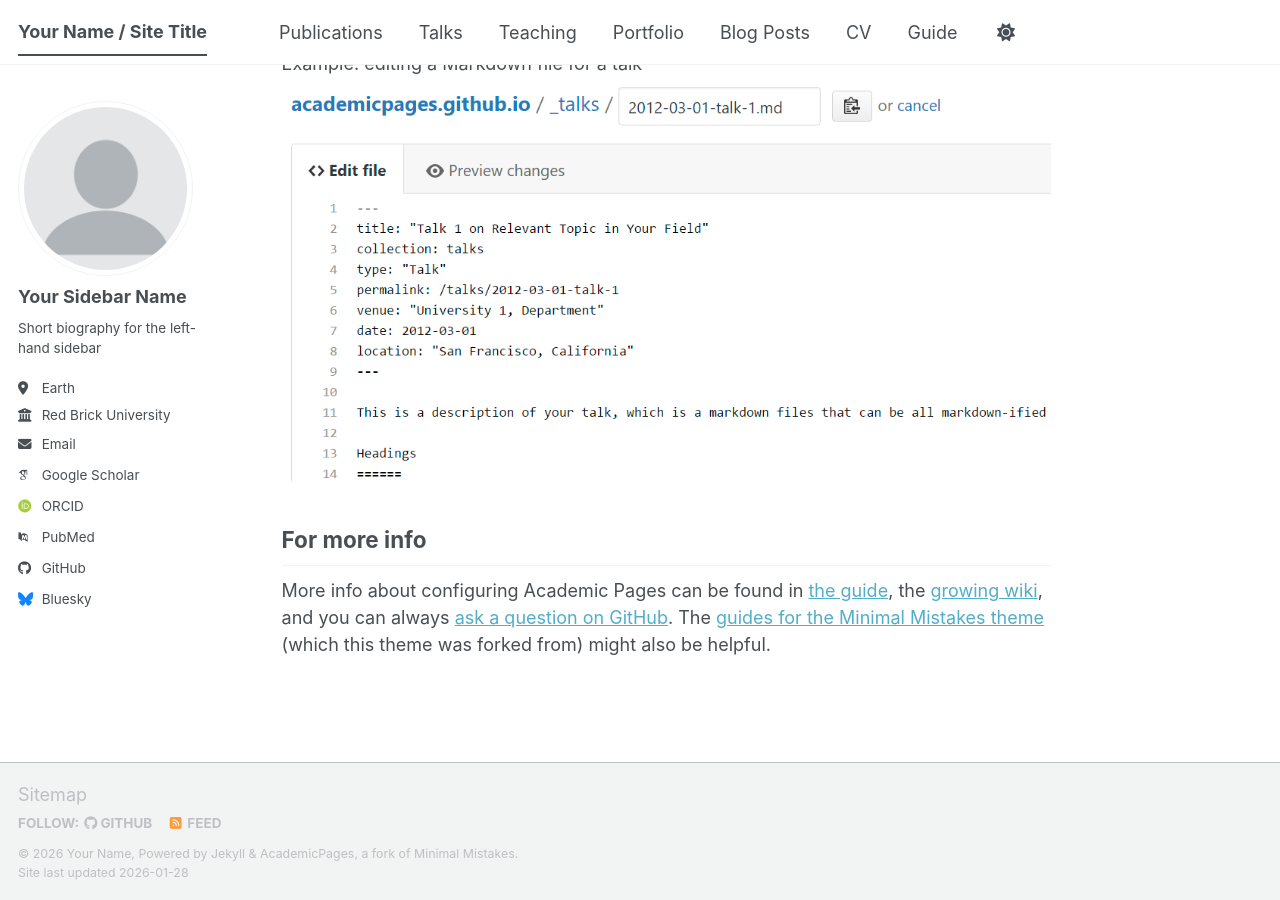
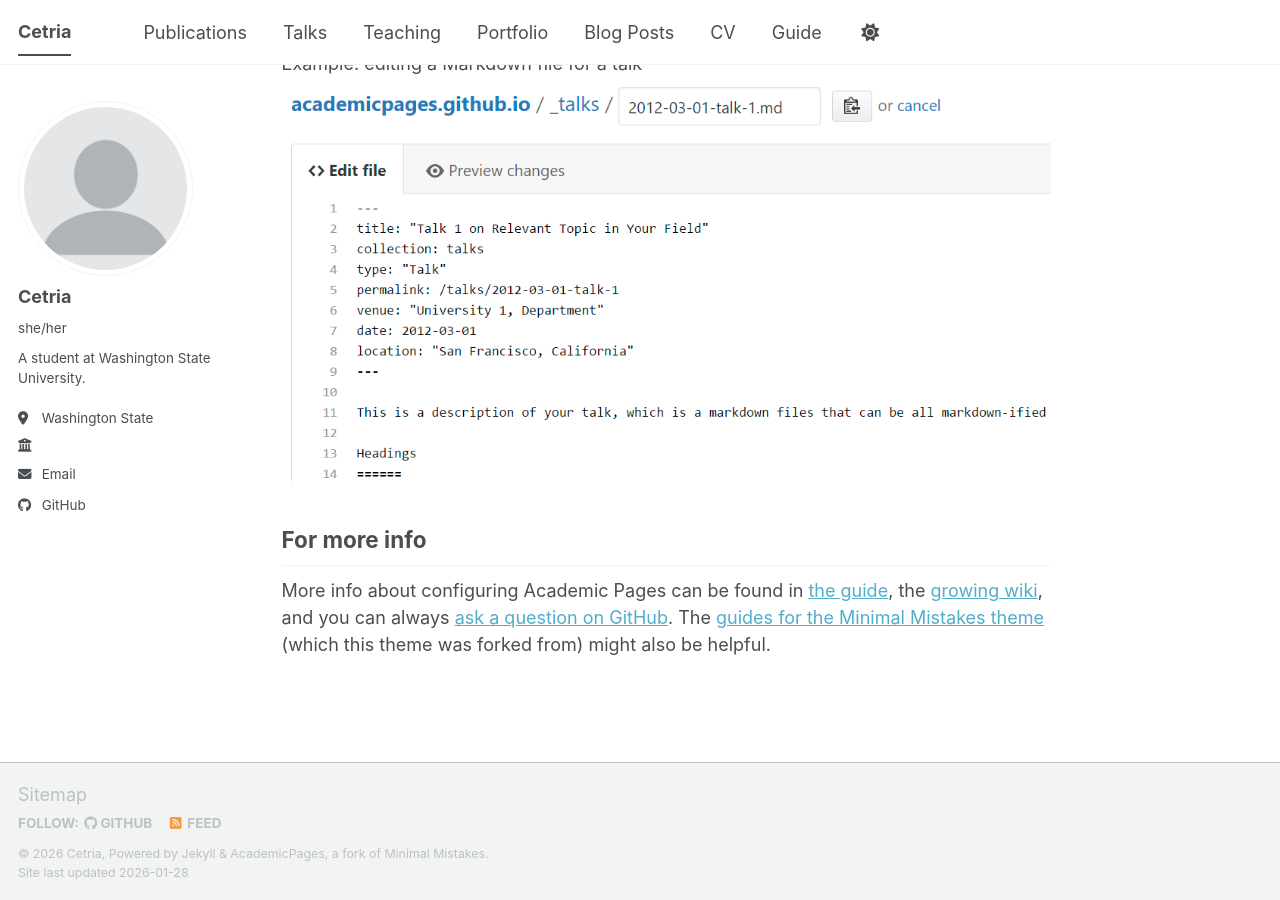
Before and after one commit to Cetria-1/cetria-1.github.io, a Jekyll site: the page built from _pages/about.md, in a window 1280 px wide and 900 px high, scrolled down 2720 px. Built offline with Jekyll 4.4.1, drawn with Linux system fonts in a browser that asks for light colours; some web fonts are replaced; a script bundle is joined from its source files by our own code; library files that are not in the unit come from our copies.

Commit message:
Update _config.yml

```diff
--- a/_config.yml
+++ b/_config.yml
@@ -9,14 +9,14 @@
 # Basic Site Settings
 locale                   : "en-US"
 site_theme               : "default" # The available themes options are "default", "air", "sunrise", "mint", "dirt" and "contrast"
-title                    : "Your Name / Site Title"
+title                    : "Cetria"
 title_separator          : "-"
-name                     : &name "Your Name"
-description              : &description "Your Name's academic portfolio"   # Update this with a general description of your site, this is the default if not overridden by a page
+name                     : &name "Cetria"
+description              : &description "Cetria's academic portfolio"   # Update this with a general description of your site, this is the default if not overridden by a page
 url                      : https://academicpages.github.io # The base hostname & protocol for your site e.g. "https://[your GitHub username].github.io",
                                                            # or if you already have some other page hosted on Github then use "https://[your GitHub username].github.io/[Your Repo Name]"
 baseurl                  : "" # the subpath of your site, e.g. "/blog"
-repository               : "academicpages/academicpages.github.io"
+repository               : "cetria-1.github.io"
 
 # Site Author - The following control what appear as part of the author content on the side bar.
 #               If a field is blank the icon and link will not appear, otherwise it will be shown.
@@ -24,24 +24,24 @@ repository               : "academicpages/academicpages.github.io"
 author:
   # Biographic information
   avatar           : "profile.png"
-  name             : "Your Sidebar Name"
-  pronouns         : # example: "she/her"
-  bio              : "Short biography for the left-hand sidebar"
-  location         : "Earth"
-  employer         : "Red Brick University"
+  name             : "Cetria"
+  pronouns         : "she/her"
+  bio              : "A student at Washington State University."
+  location         : "Washington State"
+  employer         : ""
   uri              : # URL
   email            : "none@example.org"
 
   # Academic websites
   academia         : # URL
   arxiv            : # URL - Update with the correct link to your profile
-  googlescholar    : "https://scholar.google.com/citations?user=PS_CX0AAAAAJ"
+  googlescholar    : # URL
   inspire-hep      : # URL
   impactstory      : # URL
-  orcid            : "https://orcid.org/yourorcidurl"
+  orcid            : # URL
   semantic         : # URL
   ssrn             : # URL
-  pubmed           : "https://www.ncbi.nlm.nih.gov/pubmed/?term=john+snow"
+  pubmed           : # URL
   researchgate     : # URL
   scopus           : # URL
   zotero           : # URL
@@ -51,13 +51,13 @@ author:
   bitbucket        : # Username - Update with your username on the site
   codepen          : # Username
   dribbble         : # Username
-  github           : "academicpages"
+  github           : "Cetria-1"
   kaggle           : # Username
   stackoverflow    : # User number or user number and name (i.e., use "1" or "1/jeff-atwood")
 
   # Social media
   artstation       : # Username
-  bluesky          : "bsky.app" # Replace this with you Bluesky username
+  bluesky          : # Replace this with you Bluesky username
   facebook         : # Username
   flickr           : # Username
   foursquare       : # Username
```
